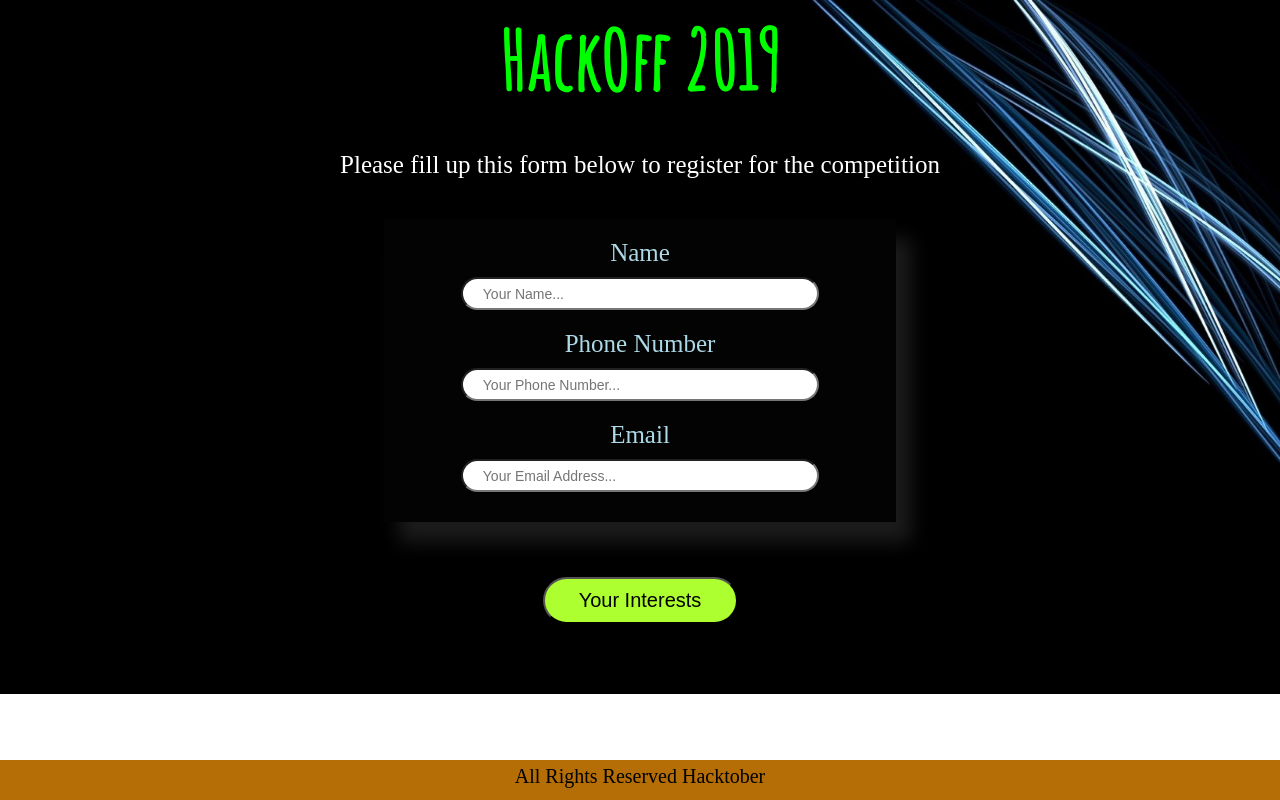
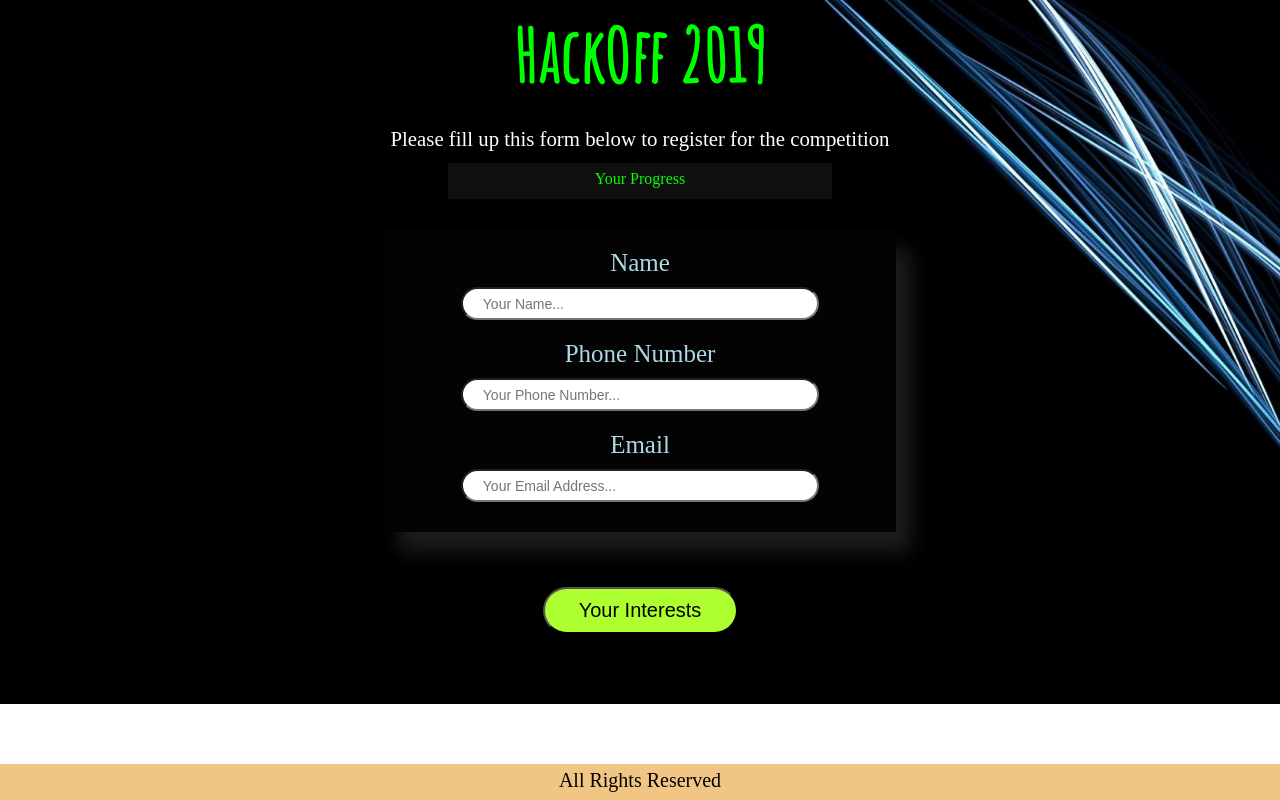
Before and after one commit to Sid200026/Misc-Programs, a PHP site: page /user_reg.html in a window 1280 px wide. Run offline with PHP 8.4, Linux system fonts and the light colour scheme.

Commit message:
Completed Registration Form

```diff
--- a/Web Dev/Lab 1/script.js
+++ b/Web Dev/Lab 1/script.js
@@ -7,4 +7,50 @@ function newPage(){
     second.style.display = "contents";
     fourth.style.display = "none";
     third.style.display = "flex";
+    const progress = document.getElementsByClassName("actual")[0];
+    let width = progress.style.width;
+    const final = 50;
+    const time = setInterval(updateBar, 10);
+    function updateBar() {
+        if(width===final)
+            clearInterval(time);
+        else{
+            width++;
+            progress.style.width = width + "%";
+        }
+    }
 }
+const entire = document.getElementsByClassName("final")[0];
+const result = document.getElementsByClassName("aftersubmit")[0];
+function finalSubmit() {
+    entire.style.display = "none";
+    result.style.display = "flex";
+}
+
+function updateBar(final) {
+    const progress = document.getElementsByClassName("actual")[0];
+    let width = progress.style.width;
+    let val = "";
+    for(let i=0;i<width.length;i++)
+    {
+        if(width[i]=="%")
+            break;
+        val+=width[i];
+    }
+    const time = setInterval(updateBar, 10);
+    function updateBar() {
+        if(val==final)
+        {
+            if(final==100)
+            {
+                const quote = document.getElementsByClassName("fixme")[0];
+                quote.innerHTML = "Completed";
+            }
+            clearInterval(time);
+        }
+        else{
+            val++;
+            progress.style.width = val + "%";
+        }
+    }
+}
--- a/Web Dev/Lab 1/style.css
+++ b/Web Dev/Lab 1/style.css
@@ -16,7 +16,7 @@ body{
     width:100%;
     text-align: center;
     margin-top: 10px;
-    font-size: 80px;
+    font-size: 450%;
     color:lime;
     font-weight: 900;
     font-family: 'Amatic SC', cursive;
@@ -25,9 +25,9 @@ body{
     color:white;
     width:100%;
     text-align: center;
-    margin-top: 40px;
-    font-size: 25px;
-    margin-bottom: 40px;
+    margin-top: 2%;
+    font-size: 130%;
+    margin-bottom: 1%;
 }
 .inp1{
     display: flex;
@@ -81,12 +81,12 @@ label{
     font-weight: 300;
 }
 .footer{
-    background: rgb(180, 110, 5);
+    background: rgb(241, 198, 133);
     text-align: center;
-    height:40px;
+    height:36px;
+    width: 100%;
     position: fixed;
-    width: 100%;
-    bottom: 0;
+    bottom: 0px;
 }
 .right{
     font-weight: 100;
@@ -118,3 +118,35 @@ input[type='file'] {
 .a{
     width:100%;
 }
+.aftersubmit{
+    display:none;
+    flex-direction: column;
+    margin-top: 13%;
+}
+.after{
+    color:white;
+    width:100%;
+    text-align: center;
+}
+.progress{
+    margin-left: 35%;
+    margin-right: 35%;
+    width:30%;
+    text-align: center;
+    color: white;
+    background: rgb(15, 15, 15);
+    position: relative;
+}
+.actual{
+    width:0%;
+    background: rgb(56, 16, 233);
+    height:100%;
+}
+.fixme{
+    position: absolute;
+    top:17%;
+    bottom: 6%;
+    width:100%;
+    text-align: center;
+    color: lime;
+}
--- a/Web Dev/Lab 1/user_reg.html
+++ b/Web Dev/Lab 1/user_reg.html
@@ -10,27 +10,35 @@
 <body>
     <div class="container">
         <h1 class="heading">HackOff 2019</h1>
+        <div class="final">
             <p class="request">Please fill up this form below to register for the competition</p>
+            <div class="progress">
+                <div class="actual">
+                    <br>
+                    <br>
+                </div>
+                <p class="fixme">Your Progress</p>
+            </div>
             <form method="POST">
                 <div class="form">
                     <div class="show test">
                         <div class="inp1">
                             <label for="Name">Name</label>
-                        <input name="name" class="name" placeholder="Your Name..." type="text" required>
+                            <input name="name" class="name" oninput="updateBar(15)" placeholder="Your Name..." type="text" required>
                         </div>
                         <div class="inp1">
                             <label for="Name">Phone Number</label>
-                        <input name="phone" class="name" placeholder="Your Phone Number..." type="tel" pattern="[0-9]{10}" required>
+                            <input name="phone" class="name" oninput="updateBar(30)" placeholder="Your Phone Number..." type="tel" pattern="[0-9]{10}" required>
                         </div>
                         <div class="inp1">
                             <label for="Name">Email</label>
-                        <input name="email" class="name bottom" placeholder="Your Email Address..." type="email" required>
+                            <input name="email" class="name bottom" oninput="updateBar(45)" placeholder="Your Email Address..." type="email" required>
                         </div>
                     </div>
                     <div class="hide me">
                         <div class="inp1">
                             <label for="Name">Field of Interest</label>
-                        <select class="name" name="topic">
+                            <select oninput="updateBar(62)" class="name" name="topic">
                                     <option value="Machine Learning">Machine Learning</option>
                                     <option value="Web Dev">Web Development</option>
                                     <option value="Android Dev">Android Development</option>
@@ -39,27 +47,33 @@
                         </div>
                         <div class="inp1">
                             <label for="Name">Github Link</label>
-                        <input name="github" class="name" placeholder="Your Github Profile..." type="url" required>
+                            <input oninput="updateBar(75)" name="github" class="name" placeholder="Your Github Profile..." type="url" required>
                         </div>
                         <div class="inp1">
                                 <label for="Name">Upload your Resume</label>
-                            <input name="resume" class="file" type="file">
+                                <input oninput="updateBar(87)" name="resume" class="file" type="file">
                             </div>
                         <div class="inp1">
                             <label for="Name">Why should we select you</label>
-                        <textarea class="text" name="message" rows=4    "></textarea>
+                            <textarea oninput="updateBar(100)" class="text" name="message" rows=4"></textarea>
                     </div>
                     </div>
                 </div>
                 <div class="btn hide a">
-                <button class="submit" type="submit" value="Submit">Submit</button>
+                    <button class="submit" type="button" value="Submit" onclick=finalSubmit()>Submit</button>
                 </div>
                 <div class="btn show b">
                         <button class="submit" type="button" value="Submit" onclick=newPage()>Your Interests</button>
                 </div>
             </form>
+        </div>
+        <div class="aftersubmit">
+            <h1 class="after">Thank you for registering with us</h1>
+            <br>
+            <h1 class="after">We will let you know the results shortly</h1>
+        </div>
             <div class="footer">
-                <h1 class="right">All Rights Reserved Hacktober</h1>
+                <h1 class="right">All Rights Reserved</h1>
             </div>
     </div>
     <script src="script.js"></script>
```
Lines whose indentation alone changed are shown as unchanged.
